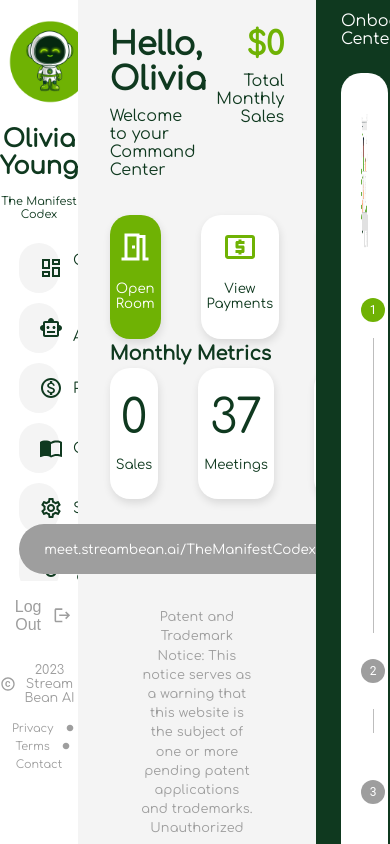
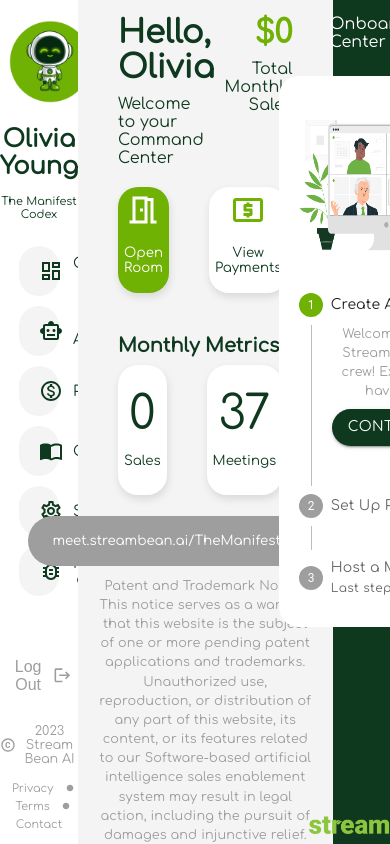
Before and after one commit to oauzenne/streambean-app, a React (Create React App) app: page /dashboard in a window 390 px wide. Built offline with nearby package versions, Linux system fonts and the light colour scheme.

Commit message:
responsiveness complete

```diff
--- a/src/Containers/sideBarContainer/SideBar.jsx
+++ b/src/Containers/sideBarContainer/SideBar.jsx
@@ -9,7 +9,7 @@
       <section className="onboarding-top">
         <text className="onboarding-text">Onboarding Center</text>
       </section>
-      <section>
+      <section className="onboarding-middle">
         <Onboarding />
       </section>
       <section className="onboarding-bottom">
--- a/src/Containers/tabContainer/TabPage.jsx
+++ b/src/Containers/tabContainer/TabPage.jsx
@@ -45,7 +45,7 @@
 const TabPage = () => {
   return (
     <div className="tab-container">
-      <section>
+      <section className="top-tab">
         <img src={SBLogo} className="logo" alt="streambean logo" />
         <h3 className="username">Olivia Young</h3>
         <h4 className="companyname">The Manifest Codex</h4>
--- a/src/Styles/DashboardPage.css
+++ b/src/Styles/DashboardPage.css
@@ -16,15 +16,20 @@
   background-color: white;
   display: flex;
   flex-direction: column;
-  padding-top: 3%;
+}
+
+.top-tab {
+  flex: 1;
+  flex-basis: 33%;
+  margin-top: 15%;
 }
 
 .content-container {
   width: 55%;
   background-color: var(--light-gray);
-  padding: 3%;
   display: flex;
   flex-direction: column;
+  padding: 0px 20px 0px 20px;
 }
 
 .sidebar-container {
@@ -32,7 +37,6 @@
   display: flex;
   flex-direction: column;
   width: 25%;
-  padding-top: 3%;
 }
 
 html,
@@ -83,6 +87,9 @@
   display: flex;
   width: 100%;
   margin-top: 15px;
+  flex: 1;
+  flex-basis: 14%;
+  margin-top: 7%;
 }
 
 .top-left {
@@ -123,6 +130,8 @@
   flex-direction: column;
   align-items: center;
   padding: 0px 20px 0px 20px;
+  flex: 1;
+  flex-basis: 33%;
 }
 
 .rounded-rectangle-button {
@@ -171,8 +180,10 @@
   flex-direction: column;
   justify-content: flex-end;
   align-items: center;
-  height: 20%;
   width: 100%;
+  flex: 1;
+  flex-basis: 33%;
+  margin-bottom: 15%;
 }
 
 .copyright-section {
@@ -225,7 +236,18 @@
 
 .onboarding-top {
   text-align: left;
-  margin-left: 25px;
+  flex: 1;
+  flex-basis: 5%;
+  margin-top: 15%;
+  justify-content: center;
+  display: flex;
+}
+
+.onboarding-middle {
+  flex: 1;
+  flex-basis: 61%;
+  justify-content: center;
+  display: flex;
 }
 
 .sb-logo {
@@ -236,13 +258,16 @@
 
 .onboarding-bottom {
   bottom: 0;
-  padding-bottom: 22px;
+  margin-bottom: 10%;
   display: flex;
   flex-direction: column;
   justify-content: flex-end;
   align-items: center;
   width: 100%;
-  height: 18%;
+  height: 30%;
+  position: sticky;
+  flex: 1;
+  flex-basis: 33%;
 }
 
 .quick-click-button,
@@ -257,6 +282,7 @@
   margin: 20px;
   box-shadow: 1px 4px 8px rgba(0, 0, 0, 0.11);
   cursor: pointer;
+  margin-top: 0px;
 }
 
 .metric-button {
@@ -272,6 +298,9 @@
 .metrics-section {
   display: flex;
   justify-content: space-between;
+  flex: 1;
+  flex-basis: 15%;
+  margin-top: 2%;
 }
 
 .quick-click-icon,
@@ -306,22 +335,27 @@
 
 .metric-text {
   color: var(--dark-green);
-  padding-top: 5%;
-  padding-left: 20px;
   text-align: left;
   font-size: 1.2em;
   font-family: "Comfortaa", sans-serif;
   margin: 0px;
   font-weight: 700;
+  flex: 1;
+  flex-basis: 5%;
+  margin-left: 20px;
+  margin-top: 30px;
 }
 
 .patent-notice {
-  padding: 30px 50px 0px 50px;
   color: var(--light-gray);
+  flex: 1;
+  flex-basis: 24%;
+  margin-top: 5%;
 }
 
 .beta-img {
-  width: 50px;
+  width: 35px;
+  height: 30px;
   bottom: 0;
   display: flex;
 }
@@ -329,9 +363,11 @@
 .beta-section {
   display: flex;
   justify-content: center;
+  width: 100%;
+  flex: 1;
+  flex-basis: 13%;
   align-items: flex-end;
-  height: 10%;
-  width: 100%;
+  margin-bottom: 5%;
 }
 
 .link-button {
@@ -350,11 +386,12 @@
 }
 
 .link-section {
-  padding-top: 7%;
-  padding-bottom: 2%;
   display: flex;
   justify-content: center;
   align-items: center;
+  flex: 1;
+  flex-basis: 14%;
+  margin-top: 5%;
 }
 
 .link-icon {
```
